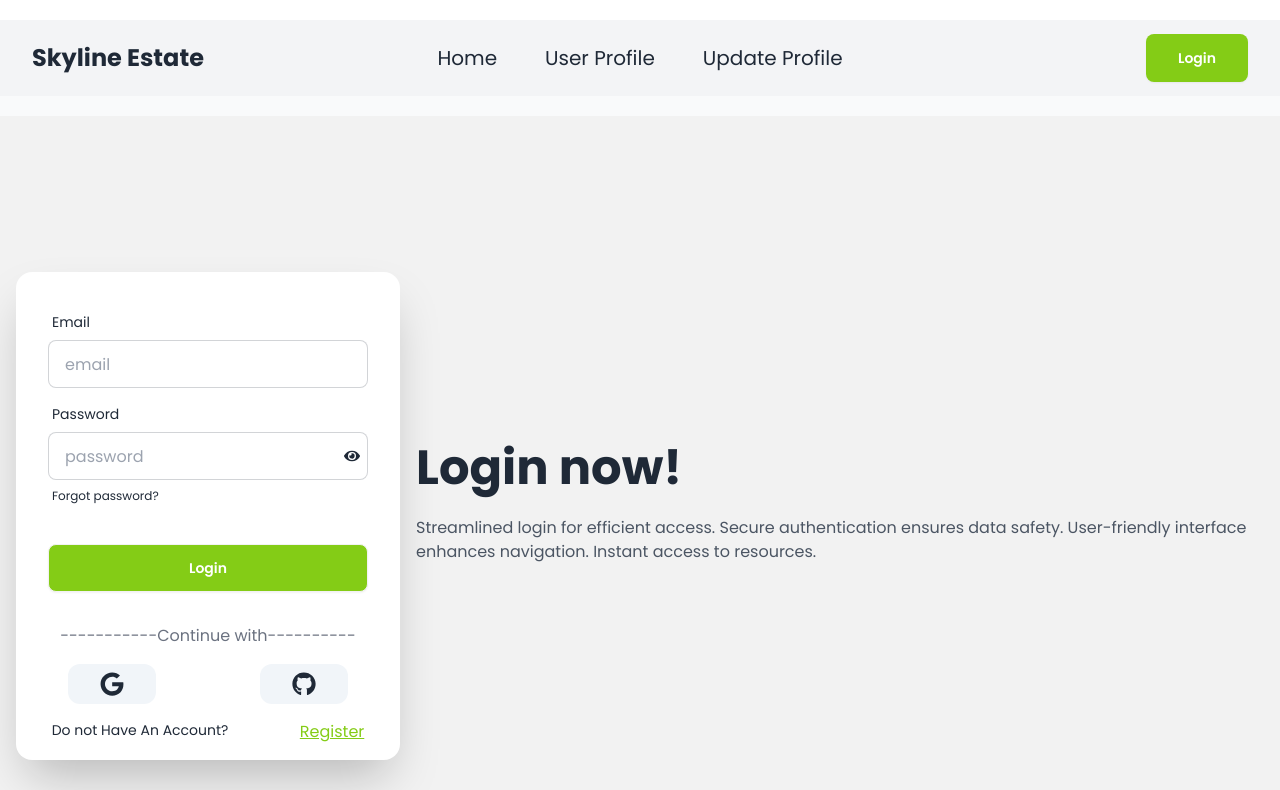
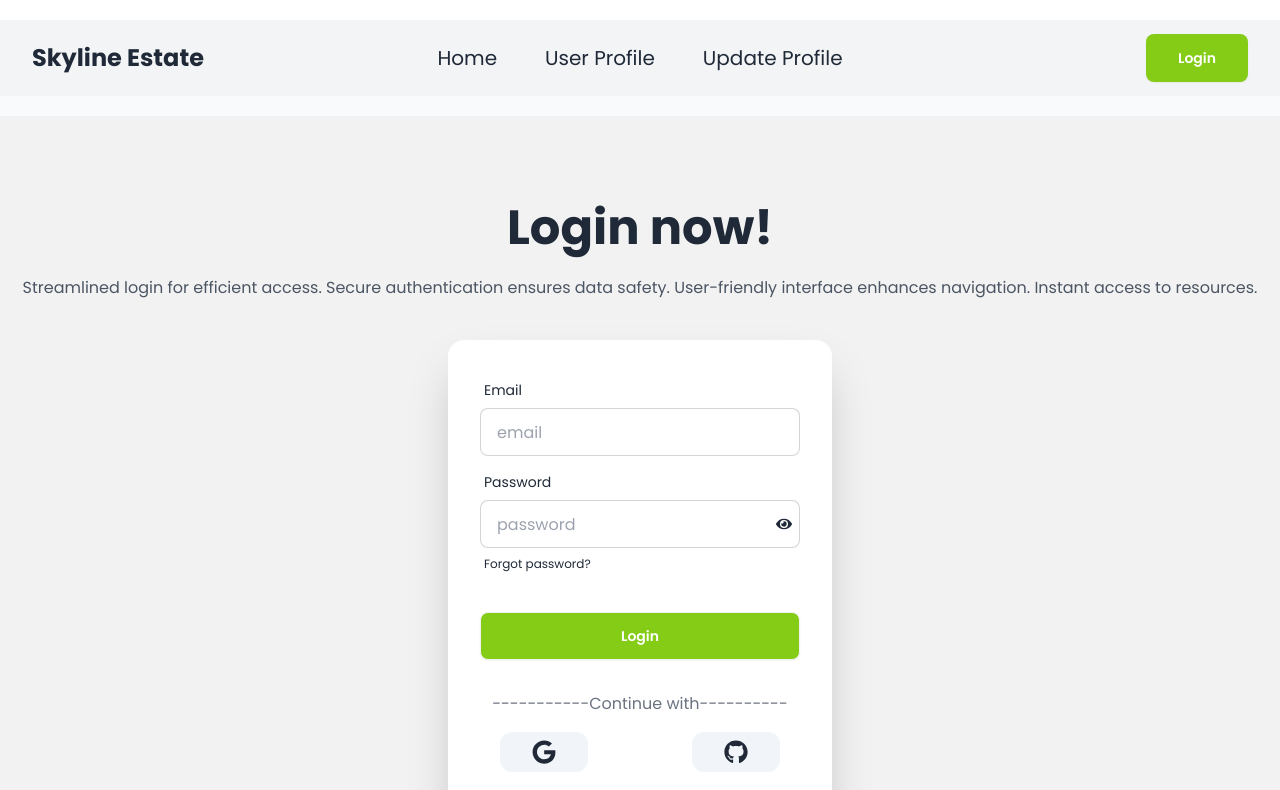
Before and after one commit to MaynulShadhin/Skyline-Estate, a React (Vite) app: page /login in a window 1280 px wide. Shown: the top 790 px of the page. Built offline with nearby package versions, Linux system fonts and the light colour scheme; no server answers.

Commit message:
added logout function

```diff
--- a/src/components/Firebase Provider/FirebaseProvider.jsx
+++ b/src/components/Firebase Provider/FirebaseProvider.jsx
@@ -1,4 +1,4 @@
-import { GithubAuthProvider, GoogleAuthProvider, createUserWithEmailAndPassword, onAuthStateChanged, signInWithEmailAndPassword, signInWithPopup } from 'firebase/auth';
+import { GithubAuthProvider, GoogleAuthProvider, createUserWithEmailAndPassword, onAuthStateChanged, signInWithEmailAndPassword, signInWithPopup, signOut } from 'firebase/auth';
 import PropTypes from 'prop-types';
 import { createContext, useEffect, useState } from 'react';
 import auth from '../../Firebase/firebase.config';
@@ -25,11 +25,17 @@ const FirebaseProvider = ({ children }) => {
 
     //google sign in
     const googleSignIn = () => {
-        return signInWithPopup(auth,googleProvider)
+        return signInWithPopup(auth, googleProvider)
     }
     //github sign in
     const githubSignIn = () => {
-        return signInWithPopup(auth,githubProvider)
+        return signInWithPopup(auth, githubProvider)
+    }
+
+    //logout
+    const logout = () => {
+        setUser(null)
+        signOut(auth)
     }
 
     //observer
@@ -48,7 +54,8 @@ const FirebaseProvider = ({ children }) => {
         createUser,
         signInUser,
         googleSignIn,
-        githubSignIn
+        githubSignIn,
+        logout
     }
     return (
         <AuthContext.Provider value={values}>
--- a/src/components/Navbar.jsx
+++ b/src/components/Navbar.jsx
@@ -1,6 +1,10 @@
+import { useContext } from "react";
 import { Link, NavLink } from "react-router-dom";
+import { AuthContext } from "./Firebase Provider/FirebaseProvider";
 
 const Navbar = () => {
+
+    const { logout, user } = useContext(AuthContext)
 
     const navLinks = <>
         <li><NavLink to="/" className={({ isActive }) => isActive ? 'border-b-2 border-lime-500 text-xl px-4 py-2 text-lime-500 hover:bg-lime-500 hover:text-white' : 'text-xl px-4 py-2 hover:bg-lime-500 hover:text-white'}>Home</NavLink></li>
@@ -27,7 +31,18 @@ const Navbar = () => {
                 </ul>
             </div>
             <div className="navbar-end">
-                <Link to="/login"><button className="btn px-8 bg-lime-500 outline-none border-none text-white hover:bg-lime-600">Login</button></Link>
+                {
+                    user ? <div className="flex items-center gap-2">
+                        <div className="w-11">
+                            <img title={user.displayName
+                            } className="w-full rounded-full" src={user.photoURL} alt=""/>
+                        </div>
+                        <div>
+                            <button onClick={logout} className="btn btn-error">Logout</button>
+                        </div>
+                    </div> :
+                        <Link to="/login"><button className="btn px-8 bg-lime-500 outline-none border-none text-white hover:bg-lime-600">Login</button></Link>
+                }
             </div>
         </div>
     );
--- a/src/pages/Login.jsx
+++ b/src/pages/Login.jsx
@@ -54,8 +54,8 @@ const Login = () => {
 
     return (
         <div className="hero min-h-screen bg-base-200">
-            <div className="hero-content flex-col lg:flex-row-reverse">
-                <div className="text-center lg:text-left">
+            <div className="hero-content flex-col">
+                <div className="text-center">
                     <h1 className="text-5xl font-bold">Login now!</h1>
                     <p className="py-6 text-gray-600">Streamlined login for efficient access. Secure authentication ensures data safety. User-friendly interface enhances navigation. Instant access to resources.</p>
                 </div>
```
